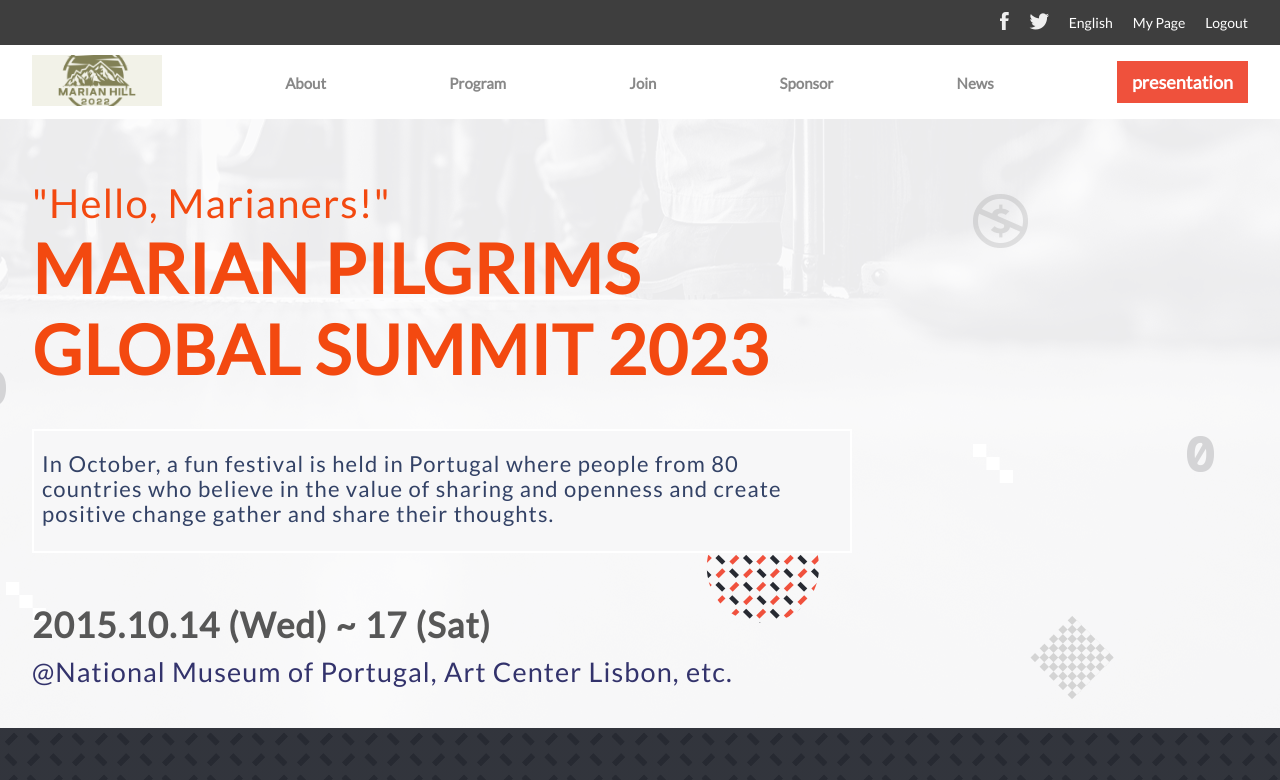
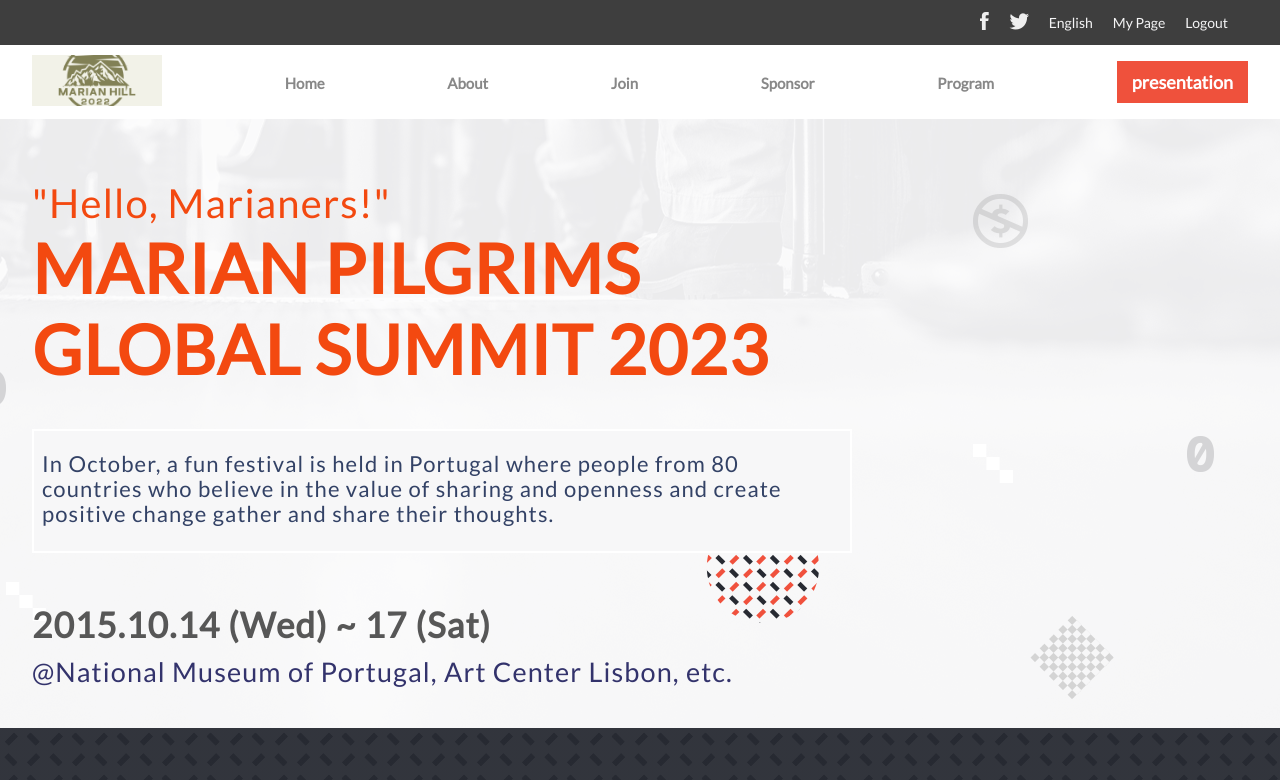
Before and after one commit to EmekaEmmanuel/capstone_1, a website: page index.html in a window 1280 px wide. Shown: the top 780 px of the page. Drawn offline with Linux system fonts and the light colour scheme.

Commit message:
Change index.html root directory to enable live demo

```diff
--- a/css/index.css
+++ b/css/index.css
@@ -5,13 +5,21 @@
   font-family: 'Lato', sans-serif;
 }
 
-.index_header .nav1 {
+.nav1 {
   width: 95%;
   margin: auto;
   padding: 15px 0;
   display: flex;
   gap: 80px;
   align-items: center;
+}
+
+.index_header {
+  background: transparent
+}
+
+.nav1_color1 {
+  color: #f5f5f6;
 }
 
 .hamburger_img {
--- a/html/index.html
+++ b/index.html
@@ -26,15 +26,15 @@
                 </li>
 
                 <li class="font1_index">
-                    English
+                   <a class="textdecoration_none nav1_color1" href="#"> English</a>
                 </li>
 
                 <li class="font1_index">
-                    My Page
+                    <a class="textdecoration_none nav1_color1" href="#"> My Page</a>
                 </li>
 
                 <li class="font1_index">
-                    Logout
+                    <a class="textdecoration_none nav1_color1" href="#"> Logout</a"./index.html">
                 </li>
             </ul>
 
@@ -47,7 +47,7 @@
             </figure>
 
             <figure class="nav1_figure2">
-                <a href="../html/index.html"><img class="marian_logo" src="../img/marian_hill_logo.png" alt=""></a>
+                <a href="#"></a>
             </figure>
 
         </nav>
@@ -55,15 +55,15 @@
         <nav class="nav2">
             <ul class="nav_items">
                 <li>
-                    <a href="../html/index.html">
+                    <a href="./index.html">
                         <img  class="marian_logo" src="../img/marian_hill_logo.png" alt="">
                     </a>
                 </li>
-                <li><a class="textdecoration_none font2_index" href="../html/about.html">About</a></li>
-                <li><a class="textdecoration_none font2_index" href="#">Program</a></li>
+                <li><a class="textdecoration_none font2_index" href="./index.html">Home</a></li>
+                <li><a class="textdecoration_none font2_index" href="./about.html">About</a></li>
                 <li><a class="textdecoration_none font2_index" href="#">Join</a></li>
                 <li><a class="textdecoration_none font2_index" href="#">Sponsor</a></li>
-                <li><a class="textdecoration_none font2_index" href="#">News</a></li>
+                <li><a class="textdecoration_none font2_index" href="#">Program</a></li>
                 <li class="presentation_bckgd"><a class="textdecoration_none font3_index" href="#">presentation</a></li>
             </ul>
         </nav>
@@ -81,11 +81,11 @@
                     </li>
 
                     <li class="list_none">
-                        <a class="menu_option font1c textdecoration_none" href="../html/about.html">About</a>
+                        <a class="menu_option font1c textdecoration_none" href="./index.html">Home</a>
                     </li>
 
                     <li class="list_none">
-                        <a class="menu_option font1c textdecoration_none" href="#works">Program</a>
+                        <a class="menu_option font1c textdecoration_none" href="./about.html">About</a>
                     </li>
 
                     <li class="list_none ">
@@ -97,7 +97,7 @@
                     </li>
 
                     <li class="list_none">
-                        <a class="menu_option font1c textdecoration_none" href="#contact">News</a>
+                        <a class="menu_option font1c textdecoration_none" href="#contact">Program</a>
                     </li>
 
                     <li class="presentation_bckgd_mobile list_none">
```
Also changed, not shown: about.html (renamed from html/about.html, +13 -9 lines), README.md.
